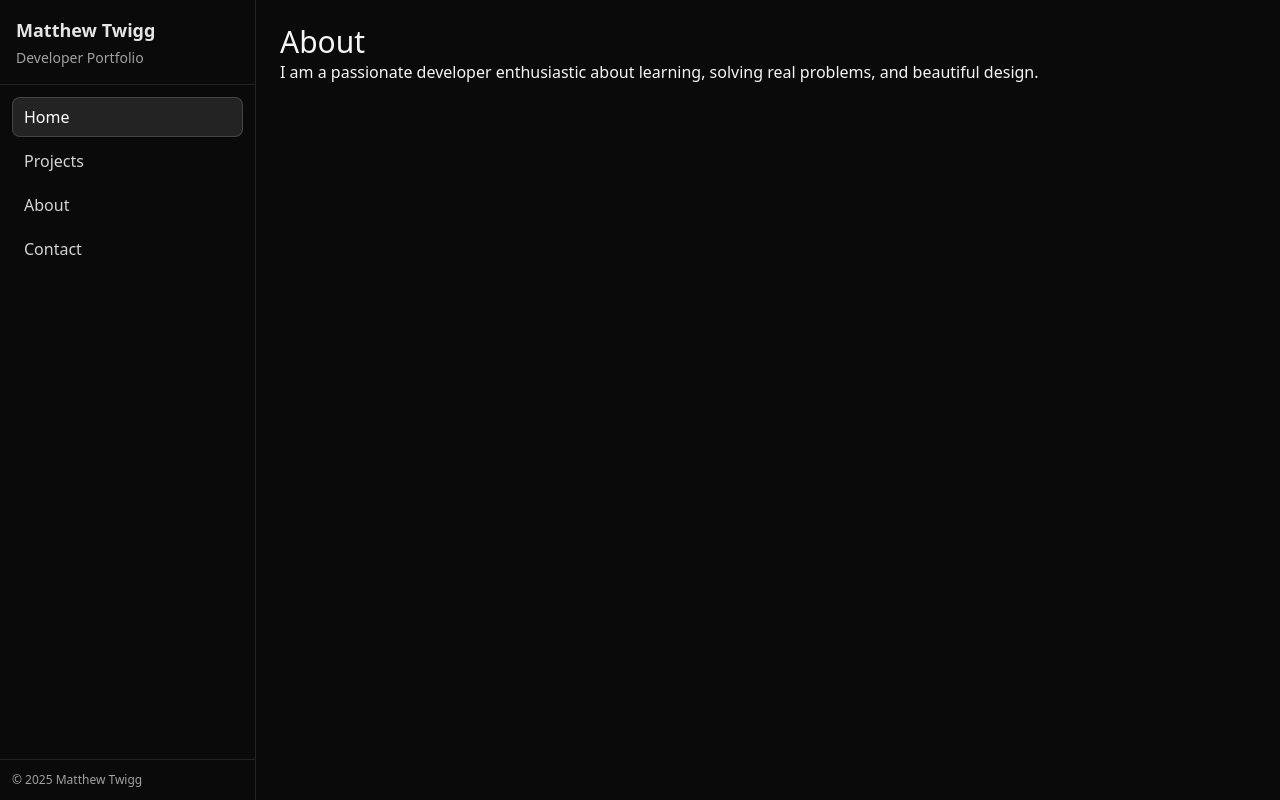
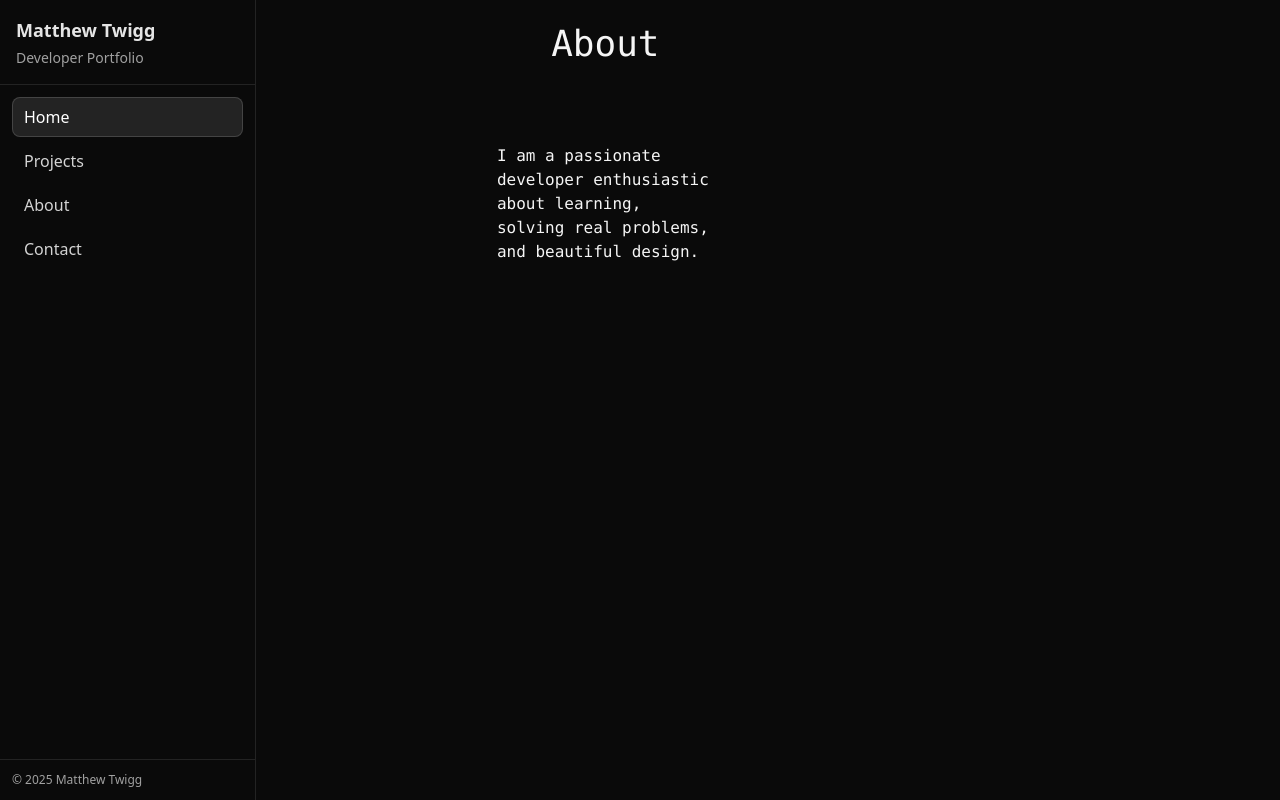
Before and after one commit to dev-tones/portfolio, a Next.js app: page / in a window 1280 px wide. Built offline with nearby package versions, Linux system fonts and the light colour scheme.

Commit message:
page styling

```diff
--- a/src/app/page.tsx
+++ b/src/app/page.tsx
@@ -3,14 +3,14 @@
 export default function Home() {
   return (
     <>
-      <span className="w-max">
-        <h1 className="text-3xl justify-center-safe">
+      <div className="w-2/3 grid grid-rows-2 grid-cols-3">
+        <h1 className="col-span-1 col-start-2 text-4xl text-center font-mono antialiased shrink">
           About
         </h1>
-        <p>
+        <p className="font-mono antialiased row-span-1 row-start-2 col-start-2 shrink">
           I am a passionate developer enthusiastic about learning, solving real problems, and beautiful design.
         </p>
-      </span>
+      </div>
     </>
   );
 }
```
